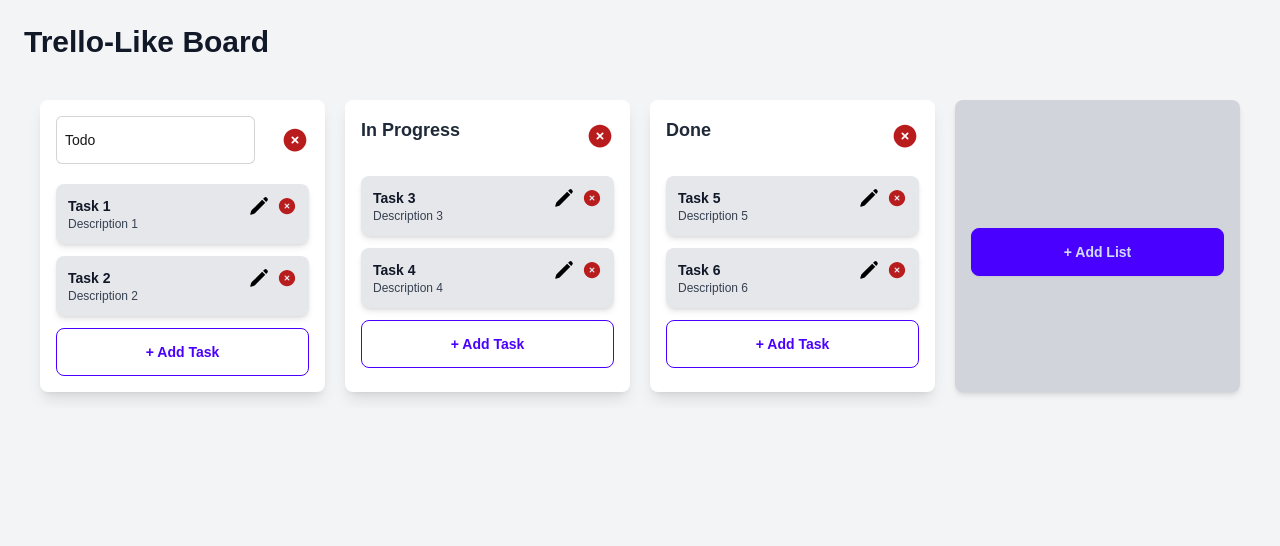
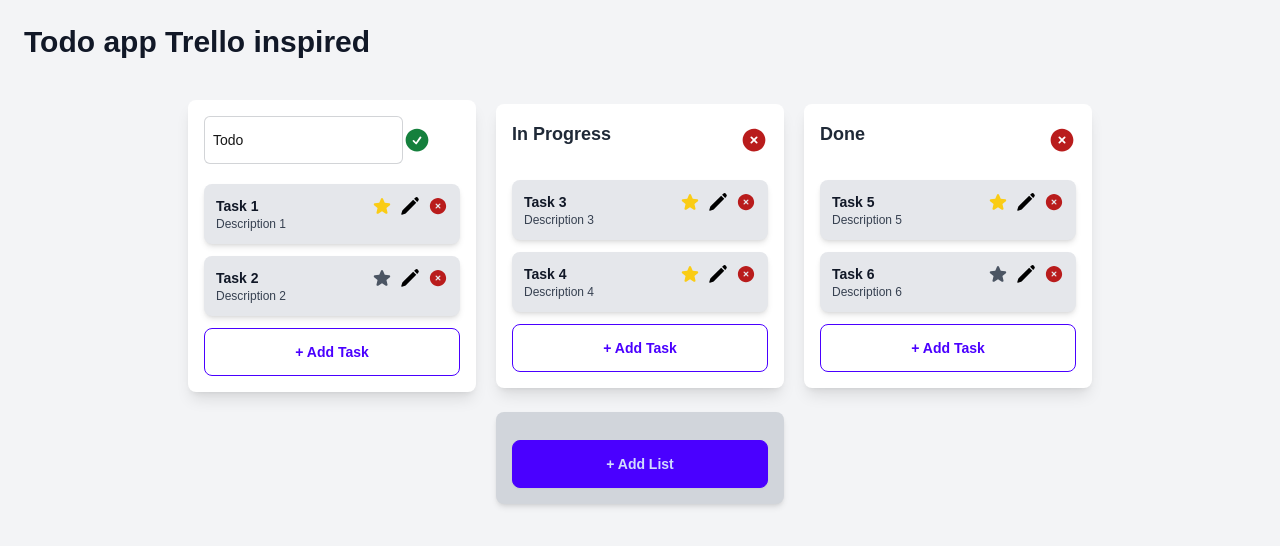
Before and after one commit to shano02022023/todo-app, a Next.js app: page / in a window 1280 px wide. Both pictures are taken after a click on the element "Todo". Shown: the top 546 px of the page. Built offline with nearby package versions, Linux system fonts and the light colour scheme.

Commit message:
initially fixed edit container title and added a add to favorites functionality

```diff
--- a/src/app/components/TaskList.tsx
+++ b/src/app/components/TaskList.tsx
@@ -1,28 +1,24 @@
 import { useState, useEffect, useRef } from "react";
 import { Items } from "../types/items";
-import { XCircleIcon, PencilIcon } from "@heroicons/react/24/solid";
+import { XCircleIcon, PencilIcon, StarIcon } from "@heroicons/react/24/solid";
 
 interface TaskListProps {
   container: { id: number; title: string; items: Items[] };
-  containers: Container[];
-  setContainer: React.Dispatch<React.SetStateAction<Container[]>>;
 }
 
-export default function TaskList({
-  container,
-  setContainer,
-  containers,
-}: TaskListProps) {
+export default function TaskList({ container }: TaskListProps) {
   const [showInput, setShowInput] = useState(false);
   const [taskTitle, setTaskTitle] = useState("");
   const [taskDescription, setTaskDescription] = useState("");
   const [showSelectedTasksId, setShowSelectedTasksId] = useState<number | null>(
     null
   );
-  const [isEditingContainer, setIsEditingContainer] = useState(false);
-  const [containerTitle, setContainerTitle] = useState(container.title);
+  const [isFavoriteTask, setIsFavoriteTask] = useState(false);
 
-  const [tasks, setNewTask] = useState<Items[]>(container.items);
+  // const [isEditingContainer, setIsEditingContainer] = useState(false);
+  // const [containerTitle, setContainerTitle] = useState(container.title);
+
+  const [tasks, setTask] = useState<Items[]>(container.items);
 
   const saveTask = (id: number) => {
     if (id !== 0) {
@@ -33,7 +29,7 @@ export default function TaskList({
         return task;
       });
 
-      setNewTask(updatedTasks);
+      setTask(updatedTasks);
     } else {
       const newTask: Items = {
         id: tasks.length + 1,
@@ -41,20 +37,13 @@ export default function TaskList({
         description: taskDescription,
       };
 
-      setNewTask([...tasks, newTask]);
+      setTask([...tasks, newTask]);
     }
 
     setTaskTitle("");
     setTaskDescription("");
     setShowSelectedTasksId(null);
     setShowInput(false);
-  };
-
-  const deleteContainer = (id: number) => () => {
-    const updatedContainers = containers.filter(
-      (container) => container.id !== id
-    );
-    setContainer(updatedContainers);
   };
 
   const showTaskOption = (id: number) => {
@@ -72,7 +61,7 @@ export default function TaskList({
 
   const deleteTasks = (task_id: number) => {
     const updatedTasks = tasks.filter((task) => task.id !== task_id);
-    setNewTask(updatedTasks);
+    setTask(updatedTasks);
   };
 
   const closeInputForm = () => {
@@ -82,76 +71,56 @@ export default function TaskList({
     setTaskTitle("");
   };
 
-  const openInputContainerEditForm = () => {
-    setIsEditingContainer(!isEditingContainer);
-    setContainerTitle(container.title);
+  const addToFavorites = (id: number) => {
+    setTask((prevTasks) =>
+      prevTasks.map((task) =>
+        task.id === id ? { ...task, isFavorite: !task.isFavorite } : task
+      )
+    );
   };
 
-  const taskListRef = useRef<HTMLDivElement | null>(null);
+  // const openInputContainerEditForm = () => {
+  //   setIsEditingContainer(!isEditingContainer);
+  //   setContainerTitle(container.title);
+  // };
 
-  const handleClickOutside = (event: MouseEvent) => {
-    if (
-      taskListRef.current &&
-      !taskListRef.current.contains(event.target as Node)
-    ) {
-      setIsEditingContainer(false);
-      const updateContainerTitle = containers.map((container) => {
-        if (container.id === container.id) {
-          console.log(container);
-          return { ...container, title: containerTitle };
-        }
-        return container;
-      });
+  // const taskListRef = useRef<HTMLDivElement | null>(null);
 
-      setContainer(updateContainerTitle);
-    }
-  };
+  // const handleClickOutside = (event: MouseEvent) => {
+  //   if (
+  //     taskListRef.current &&
+  //     !taskListRef.current.contains(event.target as Node)
+  //   ) {
+  //     setIsEditingContainer(false);
+  //     const updateContainerTitle = containers.map((container) => {
+  //       if (container.id === container.id) {
+  //         console.log(container);
+  //         return { ...container, title: containerTitle };
+  //       }
+  //       return container;
+  //     });
 
-  useEffect(() => {
-    if (isEditingContainer) {
-      document.addEventListener("mousedown", handleClickOutside);
-    } else {
-      document.removeEventListener("mousedown", handleClickOutside);
-    }
+  //     setContainer(updateContainerTitle);
+  //   }
+  // };
 
-    return () => {
-      document.removeEventListener("mousedown", handleClickOutside);
-    };
-  }, [isEditingContainer]);
+  // useEffect(() => {
+  //   if (isEditingContainer) {
+  //     document.addEventListener("mousedown", handleClickOutside);
+  //   } else {
+  //     document.removeEventListener("mousedown", handleClickOutside);
+  //   }
+
+  //   return () => {
+  //     document.removeEventListener("mousedown", handleClickOutside);
+  //   };
+  // }, [isEditingContainer]);
 
   return (
     <div
-      ref={taskListRef}
-      className="w-72 bg-white shadow-lg rounded-lg p-4 flex flex-col"
+    // ref={taskListRef}
+    // className="w-72 bg-white shadow-lg rounded-lg p-4 flex flex-col"
     >
-      {/* List Title */}
-      <div className="flex flex-row justify-between items-between pb-5">
-        <div>
-          {isEditingContainer ? (
-            <input
-              value={containerTitle}
-              onChange={(e) => setContainerTitle(e.target.value)}
-              type="text"
-              placeholder="Title"
-              className="input input-bordered w-full text-sm p-2 rounded-md"
-            />
-          ) : (
-            <h2
-              onClick={() => openInputContainerEditForm()}
-              className="font-bold text-lg text-gray-800 mb-3"
-            >
-              {container.title}
-            </h2>
-          )}
-        </div>
-        <button
-          className="text-red-700"
-          onClick={deleteContainer(container.id)}
-        >
-          <XCircleIcon className="w-7 h-7" />
-        </button>
-      </div>
-
       {/* Task Cards */}
       <ul className="flex flex-col gap-3">
         {tasks.map((task) => (
@@ -160,6 +129,7 @@ export default function TaskList({
               {/* Show task details only when the task is selected for editing */}
               {showSelectedTasksId === task.id ? (
                 <div className="mt-3 flex flex-col gap-5 bg-gray-300 rounded-xl p-5">
+                  <form onSubmit={() => saveTask(task.id)}>
                     <span className="text-black">Edit task</span>
                     <input
                       value={taskTitle}
@@ -177,7 +147,7 @@ export default function TaskList({
                     <div className="flex flex-wrap w-full">
                       <button
                         className="btn btn-primary w-full mt-2 text-sm"
-                      onClick={() => saveTask(task.id)}
+                        type="submit"
                       >
                         Save Changes
                       </button>
@@ -188,6 +158,7 @@ export default function TaskList({
                         Cancel
                       </button>
                     </div>
+                  </form>
                 </div>
               ) : (
                 <div>
@@ -196,6 +167,14 @@ export default function TaskList({
                       {task.title}
                     </h6>
                     <div className="flex flex-row gap-2">
+                      <button
+                        onClick={() => addToFavorites(task.id)}
+                        className={
+                          task.isFavorite ? "text-yellow-400" : "text-gray-600"
+                        }
+                      >
+                        <StarIcon className="w-5 h-5" />
+                      </button>
                       <button
                         onClick={() => showTaskOption(task.id)}
                         className="text-black"
--- a/src/app/page.tsx
+++ b/src/app/page.tsx
@@ -1,23 +1,45 @@
 "use client";
 
-import { useState } from "react";
+import { useState, useEffect, useRef } from "react";
 import TaskList from "../app/components/TaskList";
 import { Container } from "../app/types/container";
+import { CheckCircleIcon, XCircleIcon } from "@heroicons/react/24/solid";
 
 export default function Home() {
   const [showInput, setShowInput] = useState(false);
   const [container_title, setContainerTitle] = useState("");
+  const [isEditingContainer, setIsEditingContainer] = useState(false);
+  const [selectedContainerId, setSelectedContainerId] = useState<number | null>(
+    null
+  );
 
-  const saveContainer = () => {
+  const saveContainer = (container_id: number | null) => {
+    if (container_id !== null && container_id !== 0) {
+      // Update existing container
+      const updatedContainers = containers.map((container) =>
+        container.id === container_id
+          ? { ...container, title: container_title }
+          : container
+      );
+
+      setContainer(updatedContainers);
+    } else {
+      // Add new container
+      const maxId =
+        containers.length > 0 ? Math.max(...containers.map((c) => c.id)) : 0;
       const newContainer: Container = {
-      id: containers.length + 1,
+        id: maxId + 1,
         title: container_title,
         items: [],
       };
 
       setContainer([...containers, newContainer]);
+    }
+
     setContainerTitle("");
     setShowInput(false);
+    setIsEditingContainer(false);
+    setSelectedContainerId(null);
   };
 
   const [containers, setContainer] = useState<Container[]>([
@@ -25,49 +47,141 @@ export default function Home() {
       id: 1,
       title: "Todo",
       items: [
-        { id: 1, title: "Task 1", description: "Description 1" },
-        { id: 2, title: "Task 2", description: "Description 2" },
+        { id: 1, title: "Task 1", description: "Description 1", isFavorite: true },
+        { id: 2, title: "Task 2", description: "Description 2", isFavorite: false },
       ],
     },
     {
       id: 2,
       title: "In Progress",
       items: [
-        { id: 1, title: "Task 3", description: "Description 3" },
-        { id: 2, title: "Task 4", description: "Description 4" },
+        { id: 1, title: "Task 3", description: "Description 3", isFavorite: true },
+        { id: 2, title: "Task 4", description: "Description 4", isFavorite: true },
       ],
     },
     {
       id: 3,
       title: "Done",
       items: [
-        { id: 1, title: "Task 5", description: "Description 5" },
-        { id: 2, title: "Task 6", description: "Description 6" },
+        { id: 1, title: "Task 5", description: "Description 5", isFavorite: true },
+        { id: 2, title: "Task 6", description: "Description 6", isFavorite: false },
       ],
     },
   ]);
 
+  const openInputContainerEditForm = (container_id: number) => {
+    const selectedContainer = containers.find(
+      (container) => container.id === container_id
+    );
+
+    if (selectedContainer) {
+      setSelectedContainerId(selectedContainer.id);
+      setContainerTitle(selectedContainer.title);
+    }
+
+    setIsEditingContainer(true);
+  };
+
+  const deleteContainer = (id: number) => () => {
+    const updatedContainers = containers.filter(
+      (container) => container.id !== id
+    );
+    setContainer(updatedContainers);
+  };
+
+  const containerListRef = useRef<HTMLDivElement | null>(null);
+
+  const handleClickOutside = async (event: MouseEvent) => {
+    if (
+      containerListRef.current &&
+      !containerListRef.current.contains(event.target as Node)
+    ) {
+      // saveContainer(selectedContainerId);
+      // console.log("closed edit form for: " + selectedContainerId)
+
+      setIsEditingContainer(false);
+      setSelectedContainerId(null);
+    }
+  };
+
+  useEffect(() => {
+    if (isEditingContainer) {
+      document.addEventListener("mousedown", handleClickOutside);
+    } else {
+      document.removeEventListener("mousedown", handleClickOutside);
+    }
+
+    return () => {
+      document.removeEventListener("mousedown", handleClickOutside);
+    };
+  }, [isEditingContainer]);
+
   return (
     <div className="min-h-screen bg-gray-100 p-6">
       <h1 className="font-bold text-gray-900 text-3xl mb-6">
-        Trello-Like Board
+        Todo app Trello inspired
       </h1>
 
       {/* Board Container - Horizontally scrollable */}
-      <div className="flex flex-row gap-5 overflow-x-auto p-4">
+      <div
+        ref={containerListRef}
+        className="flex flex-wrap gap-5 overflow-x-auto p-4 items-center justify-center"
+      >
         {containers.map((container: Container) => (
+          <div
+            key={container.id}
+            className="w-72 bg-white shadow-lg rounded-lg p-4 flex flex-col"
+          >
+            <div className="flex flex-row justify-between items-between pb-5">
+              <div>
+                {isEditingContainer && container.id == selectedContainerId ? (
+                  <div className="flex flex-row items-between justify-between">
+                    <div>
+                      <input
+                        value={container_title}
+                        onChange={(e) => setContainerTitle(e.target.value)}
+                        type="text"
+                        placeholder="Title"
+                        className="input input-bordered w-full text-sm p-2 rounded-md"
+                      />
+                    </div>
+                    <button
+                      onClick={() => saveContainer(container.id)}
+                      className="text-green-700"
+                    >
+                      <CheckCircleIcon className="w-7 h-7" />
+                    </button>
+                  </div>
+                ) : (
+                  <h2
+                    onClick={() => openInputContainerEditForm(container.id)}
+                    className="font-bold text-lg text-gray-800 mb-3"
+                  >
+                    {container.title}
+                  </h2>
+                )}
+              </div>
+              <button
+                className={
+                  isEditingContainer && container.id == selectedContainerId
+                    ? "hidden"
+                    : "text-red-700"
+                }
+                onClick={deleteContainer(container.id)}
+              >
+                <XCircleIcon className="w-7 h-7" />
+              </button>
+            </div>
             <TaskList
               key={container.id}
               container={container}
               setContainer={setContainer}
-            containers={containers}
             />
+          </div>
         ))}
 
         {/* Add New List Button */}
-        <div
-          className="w-72 bg-gray-300 shadow-md rounded-lg p-4 flex flex-col justify-center items-center"
-        >
+        <div className="w-72 bg-gray-300 shadow-md rounded-lg p-4 flex flex-col justify-center items-center">
           {showInput && (
             <div className="mt-3">
               <input
@@ -80,7 +194,7 @@ export default function Home() {
               <div className="flex flex-wrap w-full">
                 <button
                   className="btn btn-primary w-full mt-2 text-sm"
-                  onClick={saveContainer}
+                  onClick={() => saveContainer(null)}
                 >
                   Add List
                 </button>
--- a/src/app/types/items.ts
+++ b/src/app/types/items.ts
@@ -2,4 +2,5 @@ interface Items {
     id: number;
     title: string;
     description: string;
+    isFavorite: boolean;
   }
```
Lines whose indentation alone changed are shown as unchanged.
